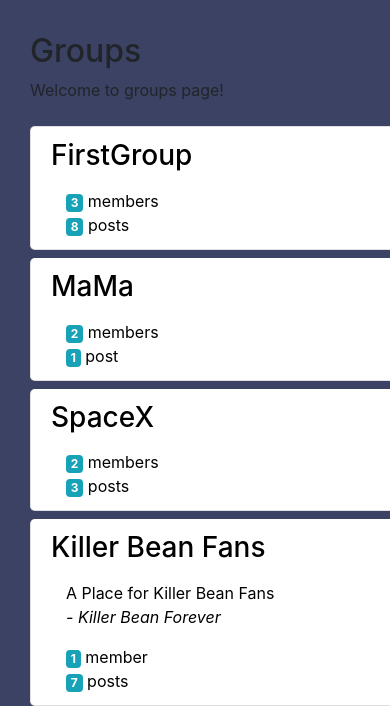
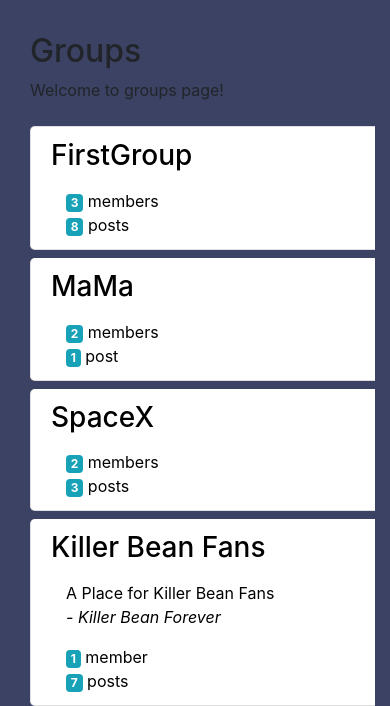
Before and after one commit to Kiran-Sawant/StarSocial, a Django app: page /groups/ in a window 390 px wide; the page is wider, and only the part inside the window is pictured. Shown: the part 56-762 px from the top of that part. Run offline with Django 3.2, Linux system fonts and the light colour scheme; data comes from the database, SQL or seed files in the repository; some libraries are stand-ins or nearby versions.

Commit message:
appearence changes

```diff
--- a/star_social/groups/templates/groups/group_list.html
+++ b/star_social/groups/templates/groups/group_list.html
@@ -10,7 +10,7 @@
                 <h2>Welcome Back! <br>
                     <!-- Link to users Profile -->
                     <a href="{% url 'posts:for_user' username=user.username %}">
-                        <small>@{{user.username}}</small>
+                        <small style="color: gold;">@{{user.username}}</small>
                     </a>
                 </h2>
             {% endif %}
@@ -30,17 +30,17 @@
 
 <!-- Individual content in the list -->
 {% block group_content %}
-    <div class="col-md-8">
+    <div class="col-md-8" style="max-height: 100vh; overflow-y: auto; overflow-x: hidden;">
         <div class="list-group">
 
             {% for group in object_list %}
                 <a href="{% url 'groups:single' slug=group.slug %}" class="list-group-item rounded-lg mt-2 " style="width:30em; color: black;">
-                    <h3 class="title">
+                    <h3 class="title" style="color: black;">
                         {{group.name}}
                     </h3>
 
                     <div class="container-fluid">
-                        <p>{{ group.description_html|safe }}</p>
+                        <p style="color: rgb(99, 99, 99);">{{ group.description_html|safe }}</p>
                         <div class="row">
                             <div class="col-md-4">      <!--Number of members in a group-->
                                 <span class="badge badge-info">{{ group.members.count }}</span>
```
